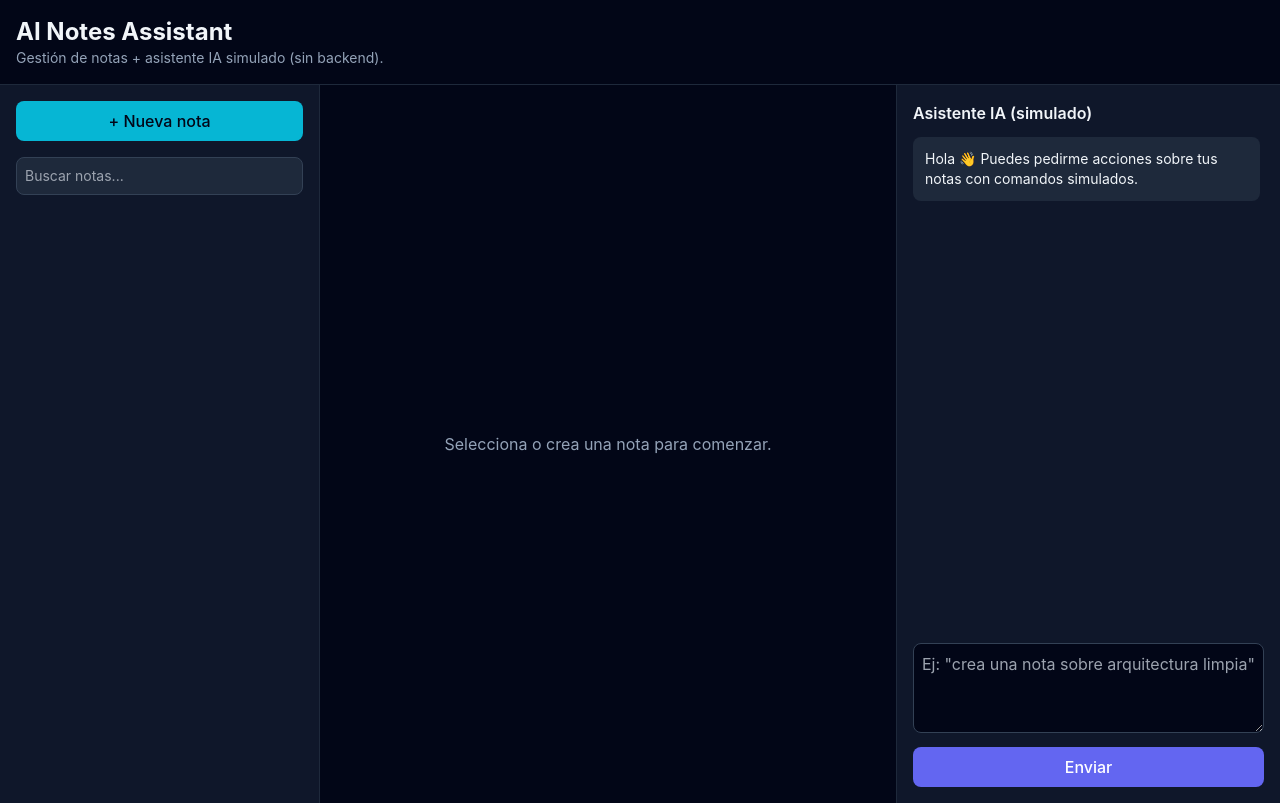
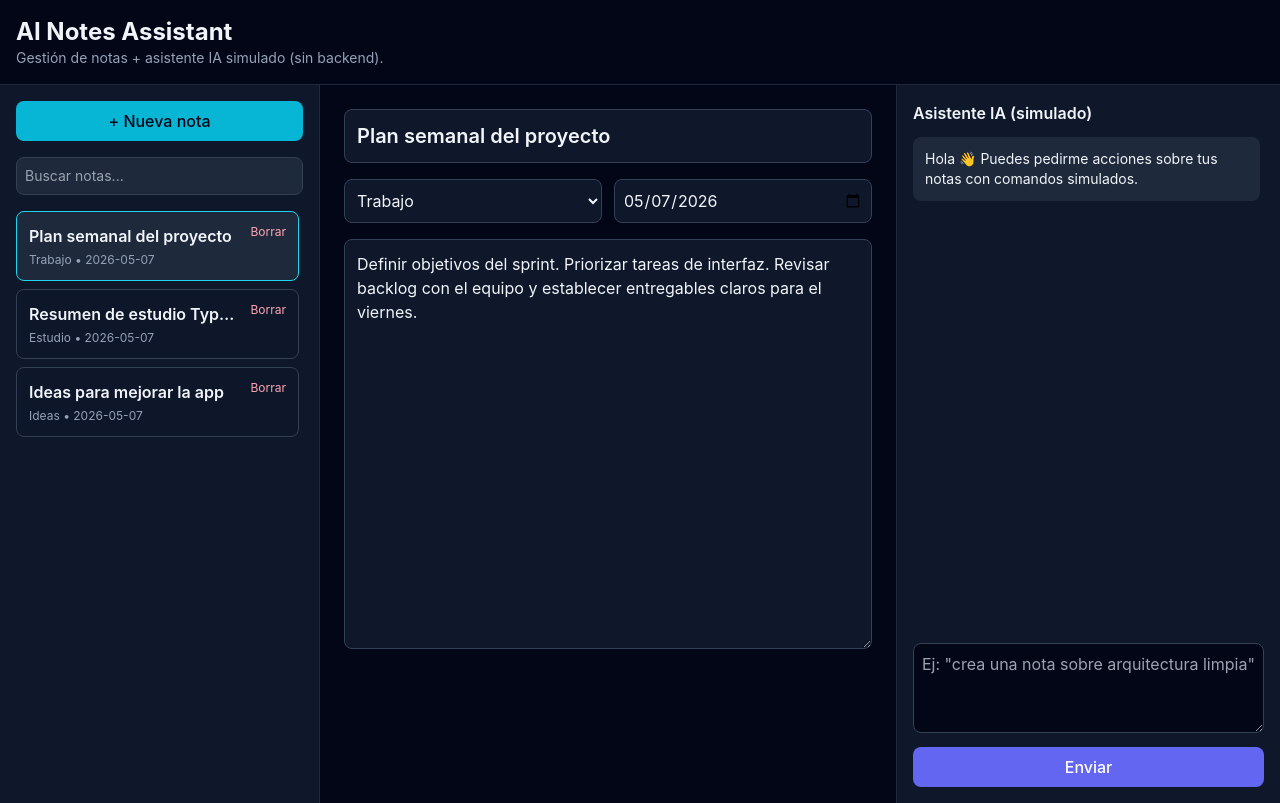
Before and after one commit to ysf98/AI-Notes-Assistant, a React (Vite) app: page / in a window 1280 px wide. Built offline with nearby package versions, Linux system fonts and the light colour scheme.

Commit message:
feat: professionalize repo structure and documentation

```diff
--- a/src/App.tsx
+++ b/src/App.tsx
@@ -5,9 +5,10 @@ import { NotesSidebar } from './components/NotesSidebar'
 import { interpretCommand } from './application/chatCommandInterpreter'
 import type { ChatMessage } from './domain/chat'
 import type { Note } from './domain/note'
+import type { NoteDraft } from './shared/types/app'
 import { loadNotes, saveNotes } from './infrastructure/persistence/localStorageNotesRepository'
 
-const createEmptyNote = (seed?: Partial<Note>): Note => {
+const createEmptyNote = (seed?: Partial<NoteDraft>): Note => {
   const now = new Date().toISOString()
   return {
     id: crypto.randomUUID(),
@@ -46,7 +47,7 @@ function App() {
     setNotes((prev) => prev.map((n) => (n.id === note.id ? { ...note, updatedAt: new Date().toISOString() } : n)))
   }
 
-  const createNote = (seed?: Partial<Note>) => {
+  const createNote = (seed?: Partial<NoteDraft>) => {
     const note = createEmptyNote(seed)
     setNotes((prev) => [note, ...prev])
     setSelectedId(note.id)
--- a/src/application/chatCommandInterpreter.ts
+++ b/src/application/chatCommandInterpreter.ts
@@ -1,4 +1,5 @@
 import type { Note } from '../domain/note'
+import type { CommandResult } from '../shared/types/app'
 
 const summarize = (text: string): string => {
   if (!text.trim()) return 'La nota está vacía, no hay nada que resumir.'
@@ -19,7 +20,7 @@ const tasksFromNote = (text: string): string[] => {
   return lines.slice(0, 5).map((line) => `- [ ] ${line.charAt(0).toUpperCase()}${line.slice(1)}`)
 }
 
-export const interpretCommand = (command: string, selectedNote: Note | null, notes: Note[]) => {
+export const interpretCommand = (command: string, selectedNote: Note | null, notes: Note[]): CommandResult => {
   const normalized = command.toLowerCase().trim()
 
   if (normalized.startsWith('crea una nota sobre')) {
--- a/src/infrastructure/persistence/localStorageNotesRepository.ts
+++ b/src/infrastructure/persistence/localStorageNotesRepository.ts
@@ -1,15 +1,16 @@
 import type { Note } from '../../domain/note'
+import { initialMockNotes } from '../../shared/mocks/notes'
 
 const STORAGE_KEY = 'ai-notes-assistant-notes'
 
 export const loadNotes = (): Note[] => {
   const raw = localStorage.getItem(STORAGE_KEY)
-  if (!raw) return []
+  if (!raw) return initialMockNotes
 
   try {
     return JSON.parse(raw) as Note[]
   } catch {
-    return []
+    return initialMockNotes
   }
 }
 
--- /dev/null
+++ b/src/shared/mocks/notes.ts
@@ -0,0 +1,35 @@
+import type { Note } from '../../domain/note'
+
+const today = new Date().toISOString().slice(0, 10)
+
+export const initialMockNotes: Note[] = [
+  {
+    id: 'mock-note-1',
+    title: 'Plan semanal del proyecto',
+    content:
+      'Definir objetivos del sprint. Priorizar tareas de interfaz. Revisar backlog con el equipo y establecer entregables claros para el viernes.',
+    category: 'Trabajo',
+    date: today,
+    createdAt: new Date().toISOString(),
+    updatedAt: new Date().toISOString(),
+  },
+  {
+    id: 'mock-note-2',
+    title: 'Resumen de estudio TypeScript',
+    content:
+      'Repasar tipos utilitarios (Pick, Omit, Partial). Practicar con discriminated unions para estados de UI y resultados de comandos.',
+    category: 'Estudio',
+    date: today,
+    createdAt: new Date().toISOString(),
+    updatedAt: new Date().toISOString(),
+  },
+  {
+    id: 'mock-note-3',
+    title: 'Ideas para mejorar la app',
+    content: 'Añadir modo colaborativo. Mejorar búsqueda por etiquetas. Integrar sugerencias inteligentes basadas en contexto.',
+    category: 'Ideas',
+    date: today,
+    createdAt: new Date().toISOString(),
+    updatedAt: new Date().toISOString(),
+  },
+]
--- /dev/null
+++ b/src/shared/types/app.ts
@@ -0,0 +1,21 @@
+import type { Note, NoteCategory } from '../../domain/note'
+
+export type NoteDraft = Pick<Note, 'title' | 'content' | 'category'>
+
+export interface CreateCommandResult {
+  type: 'create'
+  payload: NoteDraft
+  message: string
+}
+
+export interface MessageCommandResult {
+  type: 'message'
+  message: string
+}
+
+export type CommandResult = CreateCommandResult | MessageCommandResult
+
+export interface CategoryCount {
+  category: NoteCategory
+  count: number
+}
```
Also changed, not shown: 2 other files (tests, documents, lock files or other folders).
